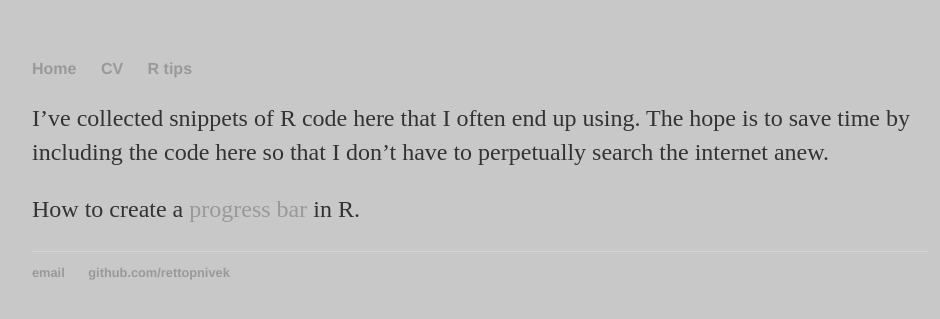
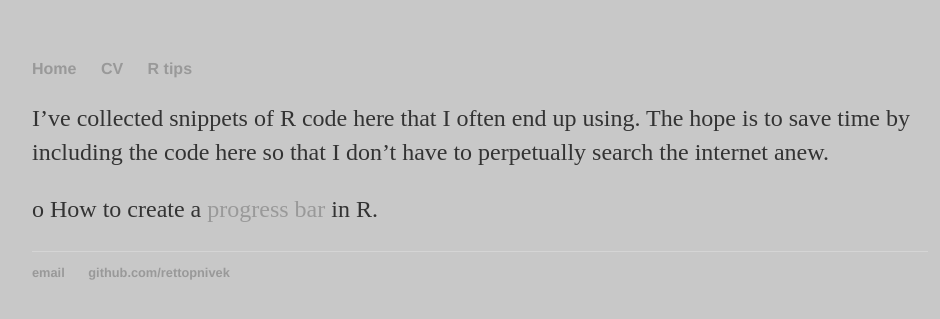
Before and after one commit to rettopnivek/rettopnivek.github.io, a Jekyll site: the page built from r_tips/index.md, in a window 1280 px wide. Shown: the top 319 px of the page, without its empty margins (160-1100 px from the left). Built offline with Jekyll 4.4.1, drawn with Linux system fonts in a browser that asks for light colours.

Commit message:
Update index.md

```diff
--- a/r_tips/index.md
+++ b/r_tips/index.md
@@ -5,4 +5,4 @@ title: R tips
 
 I've collected snippets of R code here that I often end up using. The hope is to save time by including the code here so that I don't have to perpetually search the internet anew.
 
-How to create a [progress bar](pages/Progress_bar.md) in R.
+o How to create a [progress bar](pages/Progress_bar.md) in R.
```
